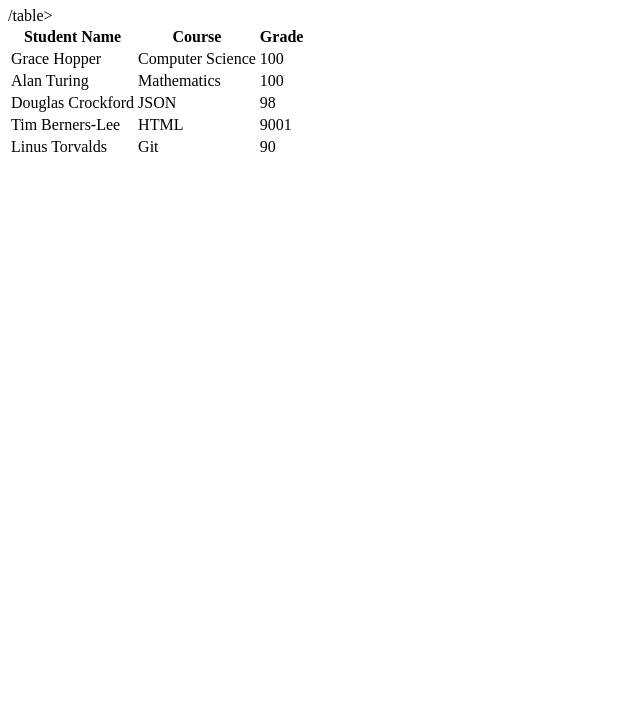
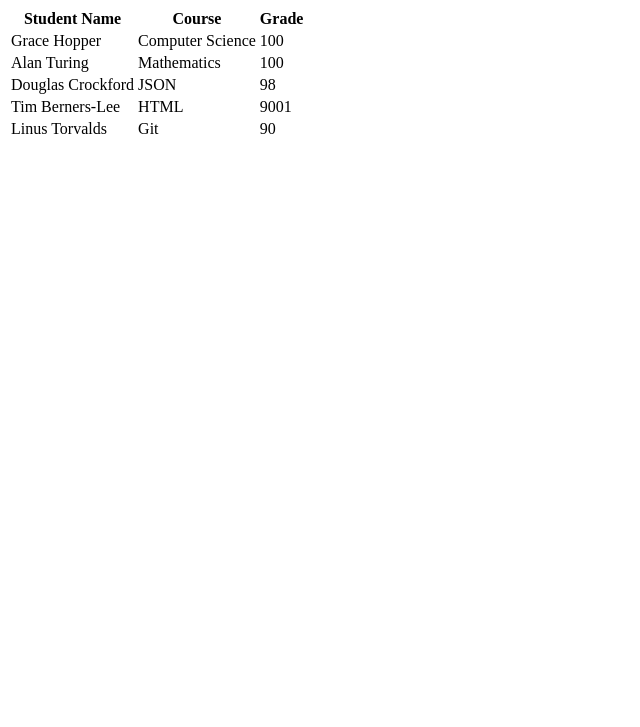
Before and after one commit to rbomercado/c0122-code-solutions, a website: page html-tables/index.html in a window 1280 px wide. Shown: the part 73-800 px from the top of the page, without its empty margins (0-640 px from the left). Drawn offline with Linux system fonts and the light colour scheme.

Commit message:
updated thead and tbody

```diff
--- a/html-tables/index.html
+++ b/html-tables/index.html
@@ -1,18 +1,19 @@
 <!DOCTYPE HTML>
 <HTML>
-
 <head>
   <title>HTML-Tables</title>
 </head>
-
 <body>
   <h1>Student Grade Table</h1>
   <table>
+    <thead>
     <tr>
       <th scope='col'>Student Name</th>
       <th scope='col'>Course</th>
       <th scope='col'>Grade</th>
     </tr>
+    </thead>
+    <tbody>
     <tr>
       <td>Grace Hopper</td>
       <td>Computer Science</td>
@@ -41,9 +42,7 @@
       <td>Git</td>
       <td>90</td>
     </tr>
-    /table>
-
-
-    </body>
-
-    </HTML>
+   </tbody>
+  </table>
+</body>
+</HTML>
```
